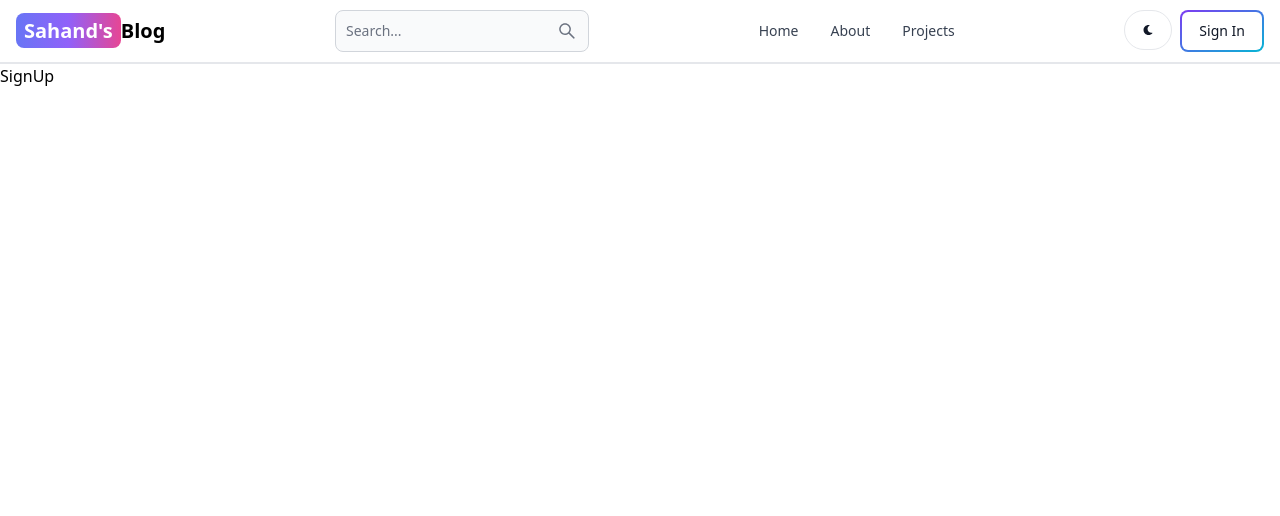
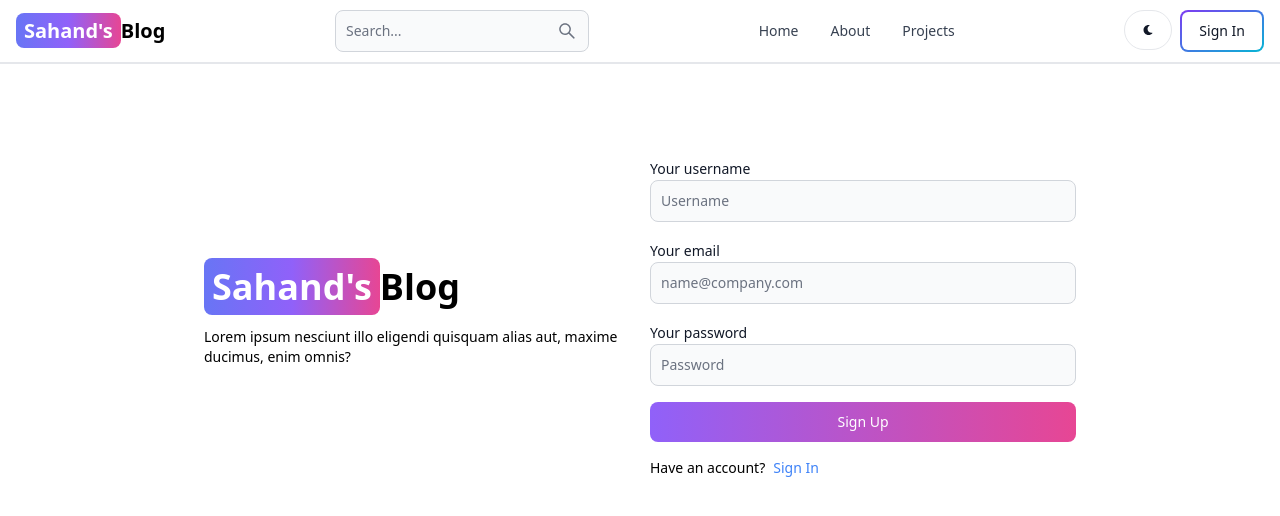
Before and after one commit to Deriman/MERN-BLOG, a React (Vite) app in the folder client/: page /sign-up in a window 1280 px wide. Shown: the top 516 px of the page. Built offline with nearby package versions, Linux system fonts and the light colour scheme.

Commit message:
create signup page ui

```diff
--- a/client/src/pages/SignUp.jsx
+++ b/client/src/pages/SignUp.jsx
@@ -1,8 +1,47 @@
+import { Button, Label, TextInput } from "flowbite-react"
+import { Link } from "react-router-dom"
 
 
 const SignUp = () => {
     return (
-        <div>SignUp</div>
+        <div className="min-h-screen mt-20">
+            <div className="flex p-3 max-w-4xl mx-auto flex-col md:flex-row md:items-center gap-5">
+                {/* left */}
+                <div className="flex-1">
+                    <Link to='/' className="font-bold dark:text-white text-4xl">
+                        <span className="px-2 py-1 bg-gradient-to-r from-indigo-500 via-purple-500 to-pink-500 rounded-lg text-white">Sahand's</span>
+                        Blog
+                    </Link>
+                    <p className="text-sm mt-5">Lorem ipsum nesciunt illo eligendi quisquam alias aut, maxime ducimus, enim omnis?</p>
+                </div>
+                {/* right */}
+                <div className="flex-1">
+                    <form className="flex flex-col gap-4">
+                        <div>
+                            <Label value="Your username" />
+                            <TextInput type="text" placeholder="Username" id='username' />
+                        </div>
+                        <div>
+                            <Label value="Your email" />
+                            <TextInput type="text" placeholder="name@company.com" id='email' />
+                        </div>
+                        <div>
+                            <Label value="Your password" />
+                            <TextInput type="text" placeholder="Password" id='password' />
+                        </div>
+                        <Button gradientDuoTone="purpleToPink" type="submit">
+                            Sign Up
+                        </Button>
+                    </form>
+                    <div className="flex gap-2 mt-4 text-sm">
+                        <span>Have an account?</span>
+                        <Link to='/sign-in' className="text-blue-500">
+                            Sign In
+                        </Link>
+                    </div>
+                </div>
+            </div>
+        </div>
     )
 }
 
```
